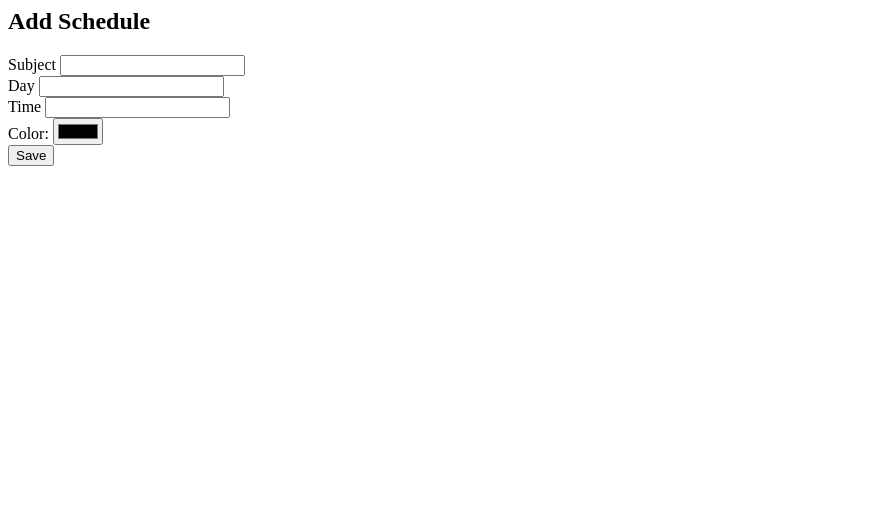
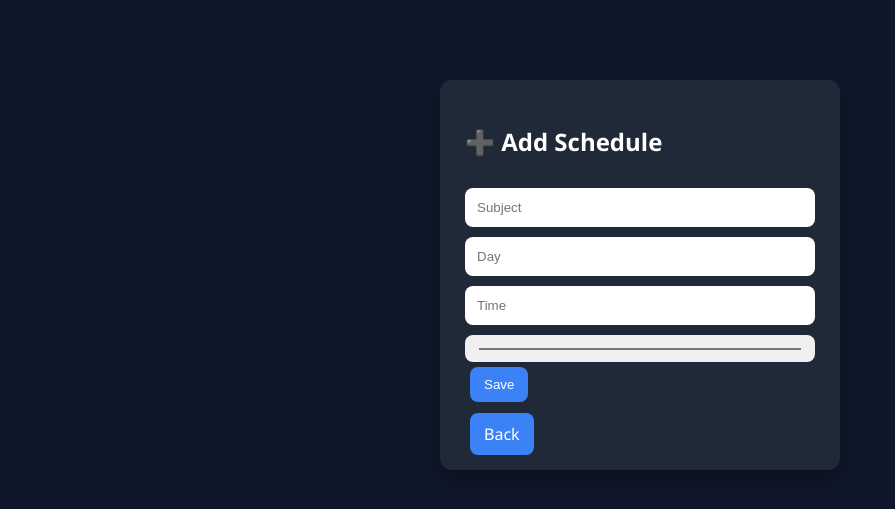
Before and after one commit to see-alcntr/Timetable00.1, a Flask app: page /add in a window 1280 px wide. Shown: the top 509 px of the page, without its empty margins (0-895 px from the left). Run offline with Flask 3, Linux system fonts and the light colour scheme; the visitor is signed in with stand-in values (Sample User, id 1).

Commit message:
Update add.html

```diff
--- a/templates/add.html
+++ b/templates/add.html
@@ -1,12 +1,16 @@
-<h2>Add Schedule</h2>
+<link rel="stylesheet" href="{{ url_for('static', filename='style.css') }}">
 
-<form method="POST">
-    Subject <input name="subject"><br>
-    Day <input name="day"><br>
-    Time <input name="time"><br>
+<div class="card">
+    <h2>➕ Add Schedule</h2>
 
-    Color:
-    <input type="color" name="color"><br>
+    <form method="POST">
+        <input name="subject" placeholder="Subject">
+        <input name="day" placeholder="Day">
+        <input name="time" placeholder="Time">
+        <input type="color" name="color">
 
-    <button>Save</button>
-</form>
+        <button>Save</button>
+    </form>
+
+    <a href="/dashboard">Back</a>
+</div>
```
